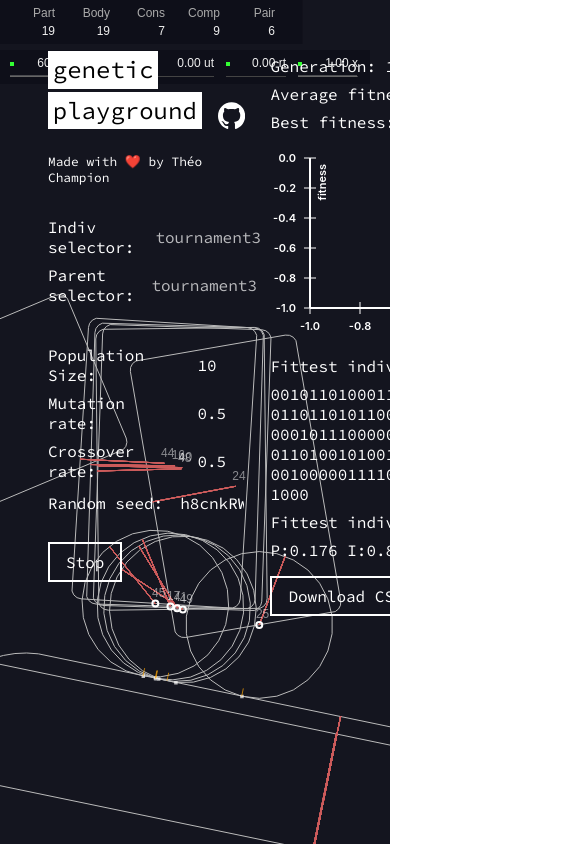
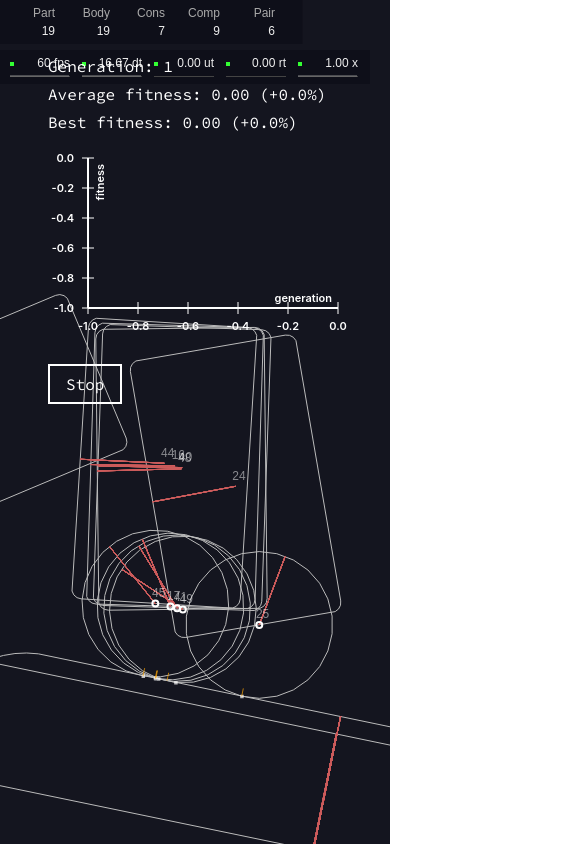
Before and after one commit to tzvc/genetic-playground, a React (Create React App) app: page / in a window 390 px wide. Both pictures are taken after a click on the button "Run". Shown: the whole page, 570 px wide, since content can reach past the window. Built offline with nearby package versions, Linux system fonts and the light colour scheme.

Commit message:
:iphone: Responsive layout on mobile

```diff
--- a/src/App.js
+++ b/src/App.js
@@ -40,6 +40,7 @@ const default_seed = "h8cnkRWfbI";
 export default class App extends Component {
 	constructor(props) {
 		super(props);
+		this.isMobile = window.innerWidth <= 700;
 		this.state = {
 			// settings
 			indiv_selector: "tournament3",
@@ -152,6 +153,7 @@ export default class App extends Component {
 		return (
 			<>
 				<Overlay>
+					{(!this.isMobile || !this.state.simulationRunning) && (
 						<SettingsPanel>
 							<Logo />
 							<Author />
@@ -201,6 +203,7 @@ export default class App extends Component {
 								{this.state.simulationRunning ? "Stop" : "Run"}
 							</Button>
 						</SettingsPanel>
+					)}
 					{this.state.simulationRunning && (
 						<VisPanel>
 							<StatLine>{`Generation: ${this.state.generation}`}</StatLine>
@@ -228,6 +231,8 @@ export default class App extends Component {
 								best_fitness_data={this.state.best_fitness_stat}
 								avg_fitness_data={this.state.avg_fitness_stat}
 							/>
+							{!this.isMobile ? (
+								<>
 									<StatLine>{`Fittest individual genome:`}</StatLine>
 									<GenomeVis
 										exGenome={this.state.ex_fittest_genome}
@@ -239,7 +244,21 @@ export default class App extends Component {
 									)} I:${this.state.fittest_params[1].toFixed(
 										3
 									)} D:${this.state.fittest_params[2].toFixed(3)}`}</StatLine>
-							<Button onClick={this._downloadStatsAsCSV}>Download CSV</Button>
+									<Button onClick={this._downloadStatsAsCSV}>
+										Download CSV
+									</Button>
+								</>
+							) : (
+								<Button
+									onClick={
+										this.state.simulationRunning
+											? this._stopSimulation
+											: this._runSimulation
+									}
+								>
+									{this.state.simulationRunning ? "Stop" : "Run"}
+								</Button>
+							)}
 						</VisPanel>
 					)}
 				</Overlay>
```
Lines whose indentation alone changed are shown as unchanged.
